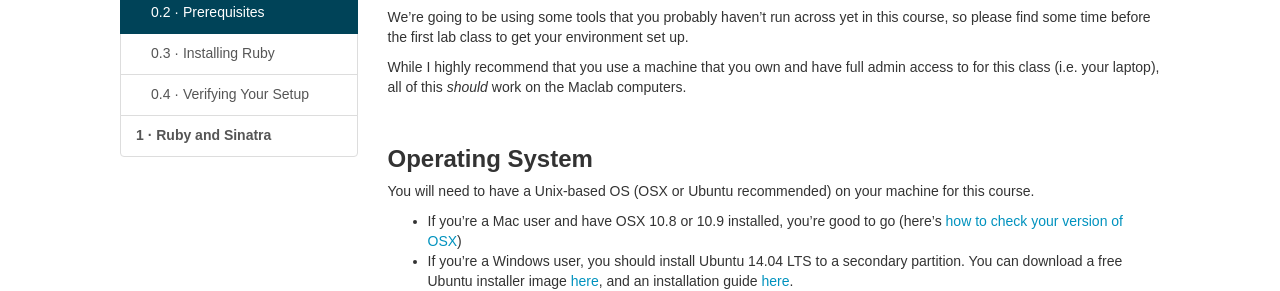
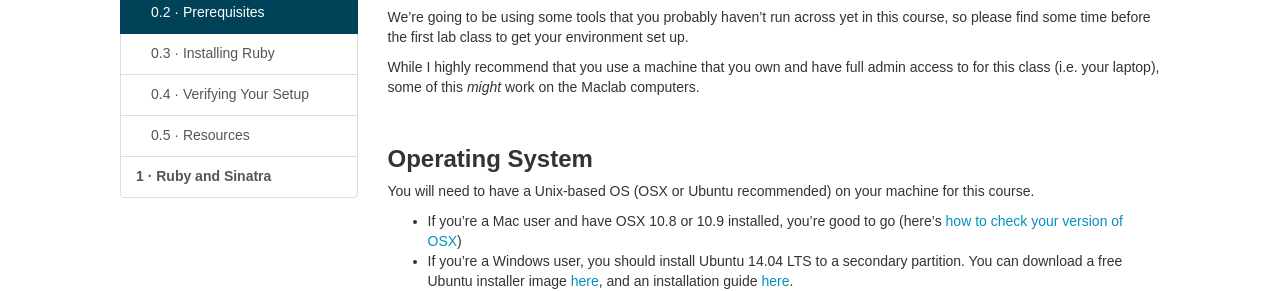
Before and after one commit to qrohlf/sensible-web-development, a Jekyll site: the page built from _chapters/0/2-prerequisites.md, in a window 1280 px wide. Shown: the part 472-763 px from the top of the page. Built offline with Jekyll 4.4.1, drawn with Linux system fonts in a browser that asks for light colours; Markdown is read by kramdown in place of the engine named in the settings.

Commit message:
fix chapter index, add resources chapter

```diff
--- a/_chapters/0/2-prerequisites.md
+++ b/_chapters/0/2-prerequisites.md
@@ -7,7 +7,7 @@
 # Please have your environment ready by Thursday, September 4th
 We're going to be using some tools that you probably haven't run across yet in this course, so please find some time before the first lab class to get your environment set up.
 
-While I highly recommend that you use a machine that you own and have full admin access to for this class (i.e. your laptop), all of this *should* work on the Maclab computers.
+While I highly recommend that you use a machine that you own and have full admin access to for this class (i.e. your laptop), some of this *might* work on the Maclab computers.
 
 ## Operating System
 
```
Also changed, not shown: _chapters/0/5-resources.md (added, +8 -0 lines), _chapters/0/4-verifying.md (renamed from _chapters/0/3-verifying.md).
